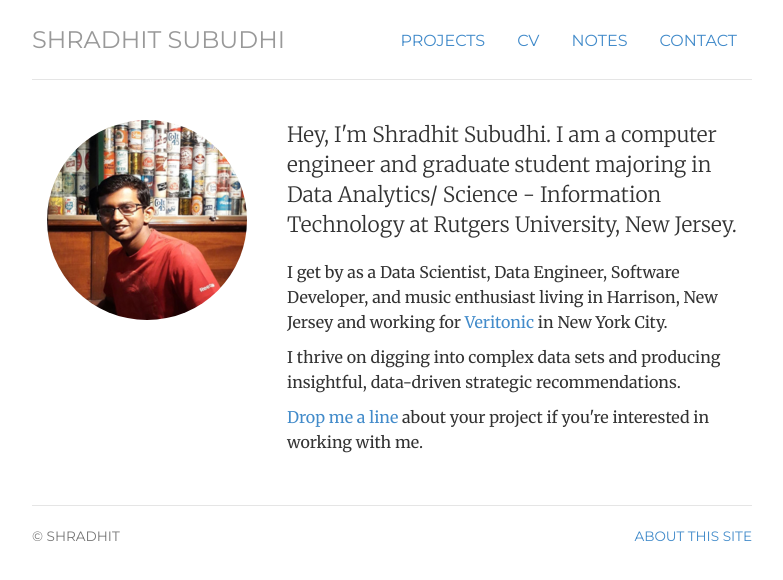
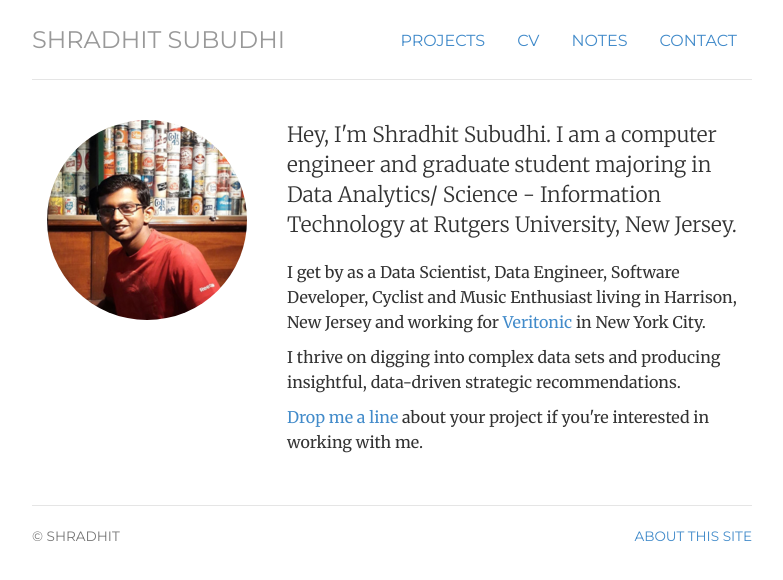
Before and after one commit to shradhit7/shradhit7.github.io, a Jekyll site: the page built from index.html, in a window 1280 px wide. Shown: the top 580 px of the page, without its empty margins (248-1031 px from the left). Built offline with Jekyll 4.4.1, drawn with Linux system fonts in a browser that asks for light colours.

Commit message:
Update index.html

```diff
--- a/index.html
+++ b/index.html
@@ -13,7 +13,7 @@ description: Shradhit Subudhi is a Data Scientist and Compute Engineer living in
 	</div>
 	<div itemscope itemtype="http://data-vocabulary.org/Person" class="col-sm-8">
 	<p class="lead">Hey, I'm <span itemprop="name">Shradhit Subudhi.</span>  I am a computer engineer and graduate student majoring in Data Analytics/ Science - Information Technology at Rutgers University, New Jersey.</p>
-	<p>I get by as a <span itemprop="title">Data Scientist</span>, <span itemprop="title"> Data Engineer</span>, <span itemprop="title">Software Developer</span>, and music enthusiast living in <span itemprop="address" itemscope
+	<p>I get by as a <span itemprop="title">Data Scientist</span>, <span itemprop="title">Data Engineer</span>, <span itemprop="title">Software Developer</span>, <span itemprop="title">Cyclist</span> and <span itemprop="title">Music Enthusiast</span> living in <span itemprop="address" itemscope
     itemtype="http://data-vocabulary.org/Address"> <span itemprop="locality">Harrison</span>, <span itemprop="region">New Jersey</span></span> and working for <a href="http://www.veritonic.com">Veritonic </a> in New York City.</p>
 	<p> I thrive on digging into complex data sets and producing insightful, data-driven strategic recommendations.</p>
 	<!--<p>I'm also available for hire as a <span itemprop="title">freelance web developer, designer, or consultant</span>.-->
```
Also changed, not shown: other parts of index.html (+1 -1 lines).
